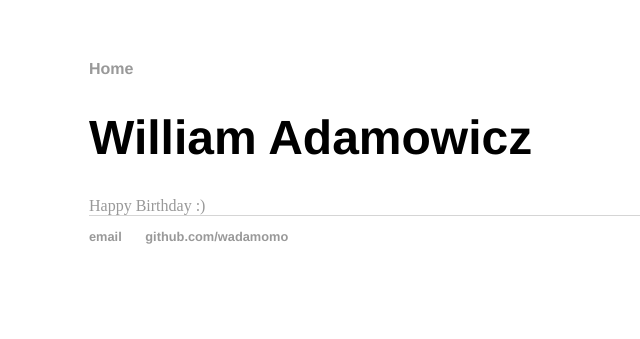
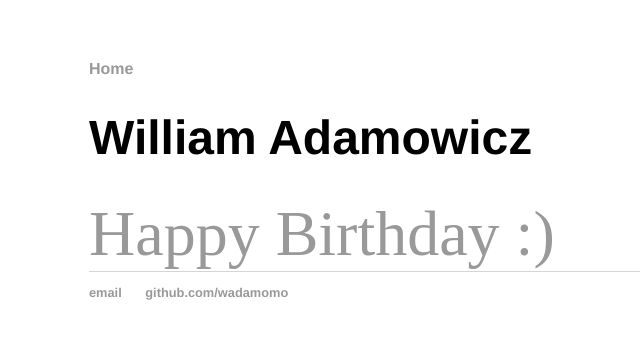
Before and after one commit to WADAMOMO/wadamomo.github.io, a Jekyll site: the page built from index.html, in a window 1280 px wide. Shown: the top 339 px of the page, without its empty margins (103-743 px from the left). Built offline with Jekyll 4.4.1, drawn with Linux system fonts in a browser that asks for light colours.

```diff
--- a/_layouts/default.html
+++ b/_layouts/default.html
@@ -25,5 +25,6 @@
 	        		<li><a href="https://github.com/wadamomo">github.com/wadamomo</a></li>
 				</ul>
 			</footer>
+			<script src="index.js"></script>
 		</body>
 	</html>
--- a/css/main.css
+++ b/css/main.css
@@ -2,6 +2,11 @@
     margin: 60px auto;
     width: 70%;
 }
+
+#birthdaymessage {
+    font-size: 4em;
+}
+
 nav ul, footer ul {
     font-family:'Helvetica', 'Arial', 'Sans-Serif';
     padding: 0px;
--- a/index.html
+++ b/index.html
@@ -9,7 +9,9 @@
 	<!-- <p>If you're reading this and are just starting out and don't know where to go from here, I would recommend starting with <a href="watchandcode.com">Gordon Zhu's Watch and Code</a>. It's short, but it still gives you a really thorough understanding of what web development actually involves, and it also gives you all the basics of Javascript. It's definitely the intro course that I wish I had taken when I was just starting out. I have a long way to go from where I am now, but I feel very committed to doing this, and hopefully I'll be a professional by the end of the year.</p> -->
 
 	<!-- <p>If you have any questions you can click the email button in the bottom left corner and it will pop up a window, just like that. And if you navigate to the blog page, you'll find out how I built this entire page in about an hour or so using a Github pages Jekyll tutorial. If you're also going down the developer path, you should definitely make one too. It's proved to be a very helpful tool in terms of planning and holding myself accountable for daily upates. Since I was also never the type to blog, it's also taken me out of my comfort zone. Initially, it felt very self-involved and weird. But the more you just write whatever you think and make plans for the day, the more natural it gets. So if you, like me, think it's a little weird to talk to yourself everyday, this is me telling you that you're right, because it is weird, but it's also really helpful, and everyone does it for a reason, so blog away, I certainly won't judge you.</p> -->
+	<div id="birthdaymessage">
+		<a href="https://seatgeek.com/transfers/1005303/e4d4af0e537854d77245eb023f804612142ee1a1">Happy Birthday :)</a>
+	</div>
 
-	<a href="https://seatgeek.com/transfers/1005303/e4d4af0e537854d77245eb023f804612142ee1a1">Happy Birthday :)</a>
 
 </div>
```
